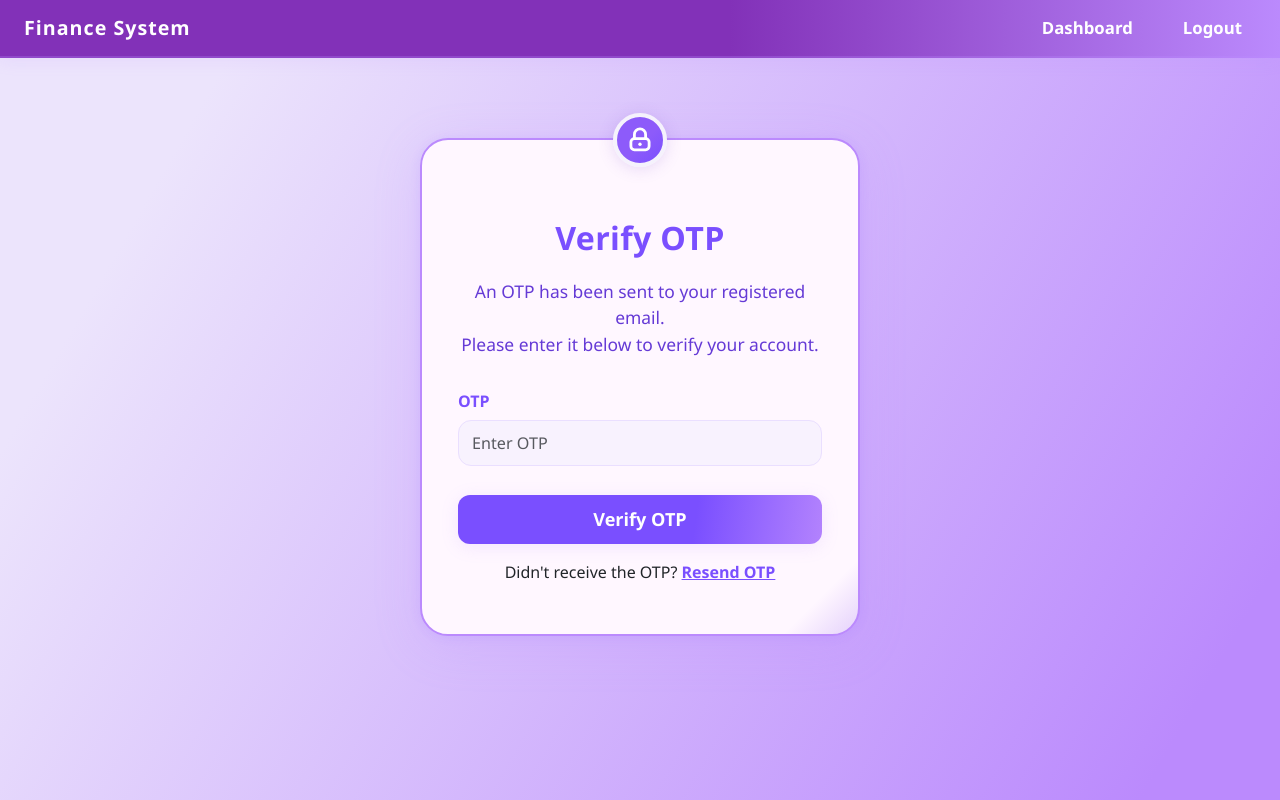
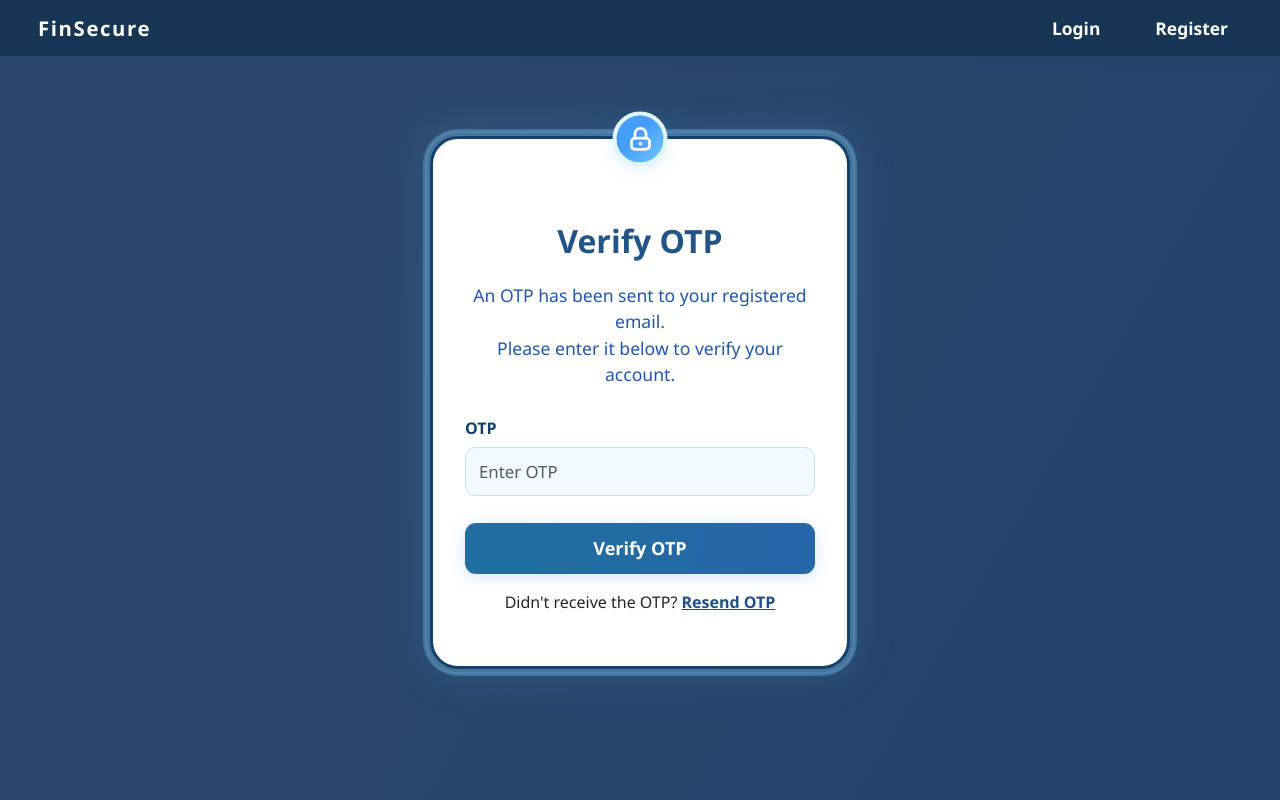
Before and after one commit to gousiya-asmai/finsecure, a Django app: page /users/verify_otp/ in a window 1280 px wide. Run offline with Django 5.2, Linux system fonts and the light colour scheme.

Commit message:
Add Google OAuth login support

```diff
--- a/users/templates/users/login.html
+++ b/users/templates/users/login.html
@@ -62,7 +62,7 @@ body {
 
 /* MAIN CONTAINER */
 .bg-centered {
-  min-height: 100vh;
+  min-height: calc(100vh - 58px); /* perfectly centers below navbar */
   width: 100%;
   display: flex;
   align-items: center;
--- a/users/templates/users/verify_otp.html
+++ b/users/templates/users/verify_otp.html
@@ -1,147 +1,228 @@
 {% extends "base.html" %}
-{% block title %}Verify OTP - Finance System{% endblock %}
+{% block title %}Verify OTP - FinSecure{% endblock %}
 
 {% block content %}
 <style>
+/* ===== Base Page Style ===== */
 body {
   min-height: 100vh;
-  background: linear-gradient(120deg, #ece4fc 15%, #bb8afd 92%);
+  background: linear-gradient(120deg, #29486b 30%, #22416a 100%);
   font-family: 'Segoe UI', Tahoma, Geneva, Verdana, sans-serif;
   margin: 0;
+  display: flex;
+  flex-direction: column;
 }
 
-/* Navbar styling - Purple Gradient */
-.navbar-finsecure {
+/* ===== Navbar ===== */
+.top-navbar {
+  position: fixed;
+  top: 0;
+  left: 0;
   width: 100%;
-  background: linear-gradient(90deg, #8231b8ff 57%, #bb8afd 100%);
-  color: #fff;
-  padding: 0 24px;
-  height: 58px;
+  height: 56px;
+  background: #173653;
   display: flex;
   align-items: center;
   justify-content: space-between;
-  position: fixed;
-  top: 0;
-  left: 0;
-  z-index: 10;
-  box-shadow: 0 2px 16px #bb8afd24;
-  border-bottom: 2px solid #ba8bfd44;
+  padding: 0 38px;
+  box-shadow: 0 2px 14px #113e7524;
+  z-index: 999;
 }
 
-.navbar-brand {
-  font-size: 1.23rem;
+.top-navbar .brand {
+  color: #fff;
+  font-size: 1.27rem;
   font-weight: 800;
+  letter-spacing: 0.08em;
+}
+
+.top-navbar .nav-links {
+  display: flex;
+  gap: 27px;
+}
+
+.top-navbar .nav-links a {
   color: #fff;
-  letter-spacing: 1px;
+  text-decoration: none;
+  font-weight: 600;
+  font-size: 1.09rem;
+  padding: 5px 14px;
+  border-radius: 7px;
+  transition: background .14s, color .14s;
+}
+
+.top-navbar .nav-links a:hover {
+  background: #1b314e;
+  color: #8bd8ff;
+}
+
+/* ===== Background Center ===== */
+.bg-centered {
+  flex: 1;
+  display: flex;
+  align-items: center;
+  justify-content: center;
+  padding-top: 56px; /* offset for navbar */
+}
+
+/* ===== OTP Card ===== */
+.card-verify-otp {
+  max-width: 420px;
+  width: 90%;
+  background: #fff;
+  border-radius: 28px;
+  border: 3px solid #13416a;
+  box-shadow: 0 0 0 7px #92d6ff46, 0 0 38px 10px #78bfff21;
+  padding: 44px 32px 36px 32px;
+  position: relative;
+  text-align: center;
+}
+
+/* Glowing Outer Border */
+.card-verify-otp::before {
+  content: "";
+  position: absolute;
+  border-radius: 32px;
+  top: -8px; left: -8px; right: -8px; bottom: -8px;
+  border: 2.5px solid #53baff46;
+  opacity: 0.8;
+  z-index: 1;
+}
+
+/* ===== Icon Badge ===== */
+.otp-icon-badge {
+  position: absolute;
+  left: 50%;
+  top: 0;
+  transform: translateX(-50%) translateY(-50%);
+  background: linear-gradient(135deg, #469efc 44%, #70c9fd 100%);
+  width: 55px;
+  height: 55px;
+  border-radius: 50%;
+  display: flex;
+  align-items: center;
+  justify-content: center;
+  box-shadow: 0 2px 16px #469efc30;
+  color: #fff;
+  font-size: 2rem;
+  border: 4px solid #e1f5fc;
+  z-index: 2;
+}
+
+/* ===== Text Elements ===== */
+.verify-title {
+  margin-top: 34px;
+  margin-bottom: 17px;
+  font-size: 2rem;
+  font-weight: 800;
+  color: #225488;
+}
+
+.verify-desc {
+  font-size: 1.1rem;
+  color: #2156ad;
+  margin-bottom: 28px;
+}
+
+/* ===== Alert Box ===== */
+.custom-alert {
+  background: #ebf3fe;
+  color: #183f69;
+  border: 1.2px solid #beecff;
+  border-radius: 9px;
+  padding: 11px 13px;
+  margin-bottom: 15px;
+  font-weight: 600;
+  font-size: 1rem;
+}
+
+/* ===== Form Elements ===== */
+.form-label {
+  color: #143f6d;
+  font-weight: 600;
+  margin-bottom: 7px;
+  text-align: left;
+  display: block;
+}
+
+.form-control {
+  border-radius: 10px;
+  border: 1.5px solid #bee3ff;
+  background: #f3faff;
+  font-size: 1.05rem;
+  padding: 11px 13px;
+  margin-bottom: 17px;
+  color: #235250;
+  transition: border-color 0.13s, box-shadow 0.14s;
+  width: 100%;
+}
+
+.form-control:focus {
+  border-color: #2388f7;
+  box-shadow: 0 0 0 2px #97cffc54;
+  background: #e6f4ff;
+  outline: none;
+}
+
+/* ===== Button ===== */
+.btn-verify {
+  width: 100%;
+  border-radius: 11px;
+  background: linear-gradient(98deg, #226ea0 16%, #2566a9 100%);
+  color: #fff;
+  font-weight: 700;
+  border: none;
+  font-size: 1.13rem;
+  padding: 12px 0;
+  margin-top: 10px;
+  box-shadow: 0 3px 16px #458cf63d;
+  transition: background 0.13s, box-shadow 0.13s;
+}
+
+.btn-verify:hover {
+  background: linear-gradient(90deg, #2566a9 16%, #1d699b 100%);
+  box-shadow: 0 6px 24px #469efc2c;
+}
+
+/* ===== Resend Link ===== */
+.resend-link {
+  color: #1d4f84;
+  text-decoration: underline;
+  font-weight: 600;
+  font-size: 1rem;
+  transition: color 0.15s;
+}
+
+.resend-link:hover {
+  color: #1677c9;
   text-decoration: none;
 }
 
-.navbar-links {
-  display: flex;
-  align-items: center;
-  gap: 22px;
-}
+.text-center { text-align: center; }
+.mt-3 { margin-top: 16px; }
 
-.navbar-links a {
-  color: #fff;
-  font-weight: 600;
-  text-decoration: none;
-  font-size: 1.05rem;
-  padding: 8px 14px;
-  border-radius: 7px;
-  transition: background 0.13s;
-}
-.navbar-links a:hover {
-  background: #8936d0;;
-  color: #fff;
-}
-
+/* ===== Responsive Adjustments ===== */
 @media (max-width:600px) {
-  .navbar-finsecure { height: 44px; padding: 0 7px; }
-  .navbar-brand { font-size: 1rem; }
-  .navbar-links a { font-size: 0.95rem; padding: 7px 10px; }
-  .card-verify-otp { padding: 20px 7px 17px 7px; margin-top: 25px;}
-  .verify-title { font-size: 1.18rem; margin-bottom: 9px;}
-}
-
-/* OTP Verify Card Styles */
   .card-verify-otp {
-  max-width: 440px;
-  margin: 82px auto 0 auto; /* Padding for fixed navbar */
-  background: linear-gradient(135deg, #fff7ff 92%, #e4d1fb 100%);
-  border-radius: 28px;
-  box-shadow: 0 10px 46px 0 #ba8bfd35, 0 1px 11px 0 #7a4fff18;
-  border: 2.5px solid #bb8afd;
-  padding: 42px 36px 34px 36px;
-  position: relative;
-}
-.otp-icon-badge {
-  position: absolute;
-  left: 50%; top: 0;
-  transform: translateX(-50%) translateY(-50%);
-  background: linear-gradient(135deg, #8d5bfa 56%, #7a4fff 100%);
-  width: 54px; height: 54px; border-radius: 50%;
-  display: flex; align-items: center; justify-content: center;
-  box-shadow: 0 2px 16px rgba(120,76,200,0.18);
-  color: #fff; font-size: 2rem;
-  border: 4px solid #f5f2fc; z-index: 3;
+    padding: 24px 18px 20px 18px;
+    margin-top: 35px;
   }
   .verify-title {
-  margin-top: 32px; margin-bottom: 16px;
-  text-align: center; font-size: 2.01rem; font-weight: 800; color: #7a4fff;
-  letter-spacing: 0.01em;
+    font-size: 1.4rem;
   }
-.verify-desc {
-  text-align: center; font-size: 1.09rem; color: #653ad6; margin-bottom: 32px;
 }
-.custom-alert {
-  background: #fdefff; color: #a246c1; border: 1.2px solid #eac6fc;
-  border-radius: 10px; padding: 10px 13px; margin-bottom: 16px; text-align: center;
-}
-.form-label {
-  color: #7a4fff; font-weight: 600; margin-bottom: 7px;
-}
-.form-control {
-  border-radius: 13px; border: 1.6px solid #eadfff; background: #f8f2fe;
-  font-size: 1.01rem; padding: 10px 13px; margin-bottom: 19px;
-  color: #703ea4;
-  transition: border-color 0.14s, box-shadow 0.16s;
-}
-.form-control:focus {
-  border-color: #7a4fff; box-shadow: 0 0 0 2px #bb8afd34; background: #f6edfc; outline: none;
-}
-.btn-verify {
-  width: 100%; border-radius: 12px;
-  background: linear-gradient(98deg, #7a4fff 65%, #bb8afd 105%);
-  color: #fff; font-weight: 700; border: none; font-size: 1.13rem; padding: 11px 0;
-  margin-top: 10px;
-  box-shadow: 0 3px 18px #a47bfa22;
-  transition: background 0.14s, box-shadow 0.16s;
-}
-.btn-verify:hover {
-  background: linear-gradient(90deg, #653ad6 85%, #bb8afd 100%);
-  box-shadow: 0 8px 32px #7a4fff1c;
-  color: #fff;
-}
-.resend-link {
-  color: #7a4fff; text-decoration: underline; font-weight: 600; transition: color 0.16s;
-}
-.resend-link:hover {
-  color: #653ad6; text-decoration: none;
-}
-.text-center { text-align: center; }
-.mt-3 { margin-top: 16px; }
 </style>
 
-<!-- Navbar HTML - Replace Your Base Navbar With This -->
-<div class="navbar-finsecure">
-  <div class="navbar-brand">Finance System</div>
-  <div class="navbar-links">
-    <a href="{% url 'dashboard' %}">Dashboard</a>
-    <a href="{% url 'logout' %}">Logout</a>
+<!-- ===== HTML Structure ===== -->
+<div class="top-navbar">
+  <div class="brand">FinSecure</div>
+  <div class="nav-links">
+    <a href="{% url 'login' %}">Login</a>
+    <a href="{% url 'signup' %}">Register</a>
   </div>
 </div>
 
+<div class="bg-centered">
   <div class="card-verify-otp">
     <div class="otp-icon-badge">
       <svg width="28" height="28" viewBox="0 0 20 20" fill="none">
@@ -150,22 +231,24 @@ body {
         <circle cx="10" cy="13" r="1.2" fill="white"/>
       </svg>
     </div>
+
     <div class="verify-title">Verify OTP</div>
+
     {% if messages %}
       {% for message in messages %}
         <div class="custom-alert">{{ message }}</div>
       {% endfor %}
     {% endif %}
+
     <div class="verify-desc">
       An OTP has been sent to your registered email.<br>
       Please enter it below to verify your account.
     </div>
+
     <form method="POST" autocomplete="off">
       {% csrf_token %}
-  <div>
       <label for="otp" class="form-label">OTP</label>
       <input type="text" name="otp" id="otp" class="form-control" required maxlength="6" placeholder="Enter OTP">
-  </div>
       <button type="submit" class="btn-verify">Verify OTP</button>
     </form>
 
@@ -174,4 +257,5 @@ body {
       <a href="{% url 'resend_otp' %}" class="resend-link">Resend OTP</a>
     </p>
   </div>
+</div>
 {% endblock %}
```
Also changed, not shown: users/templates/users/signup.html (+27 -7 lines). Lines whose indentation alone changed are shown as unchanged.
